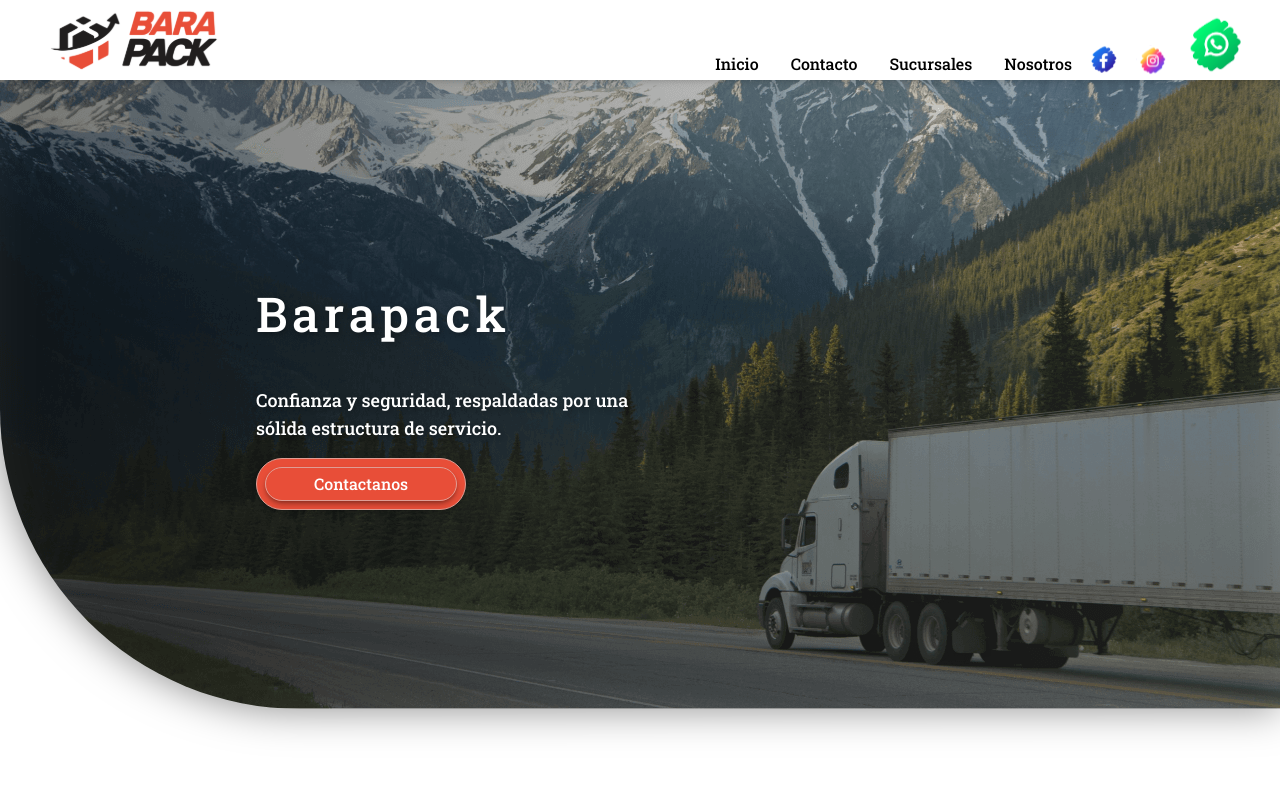
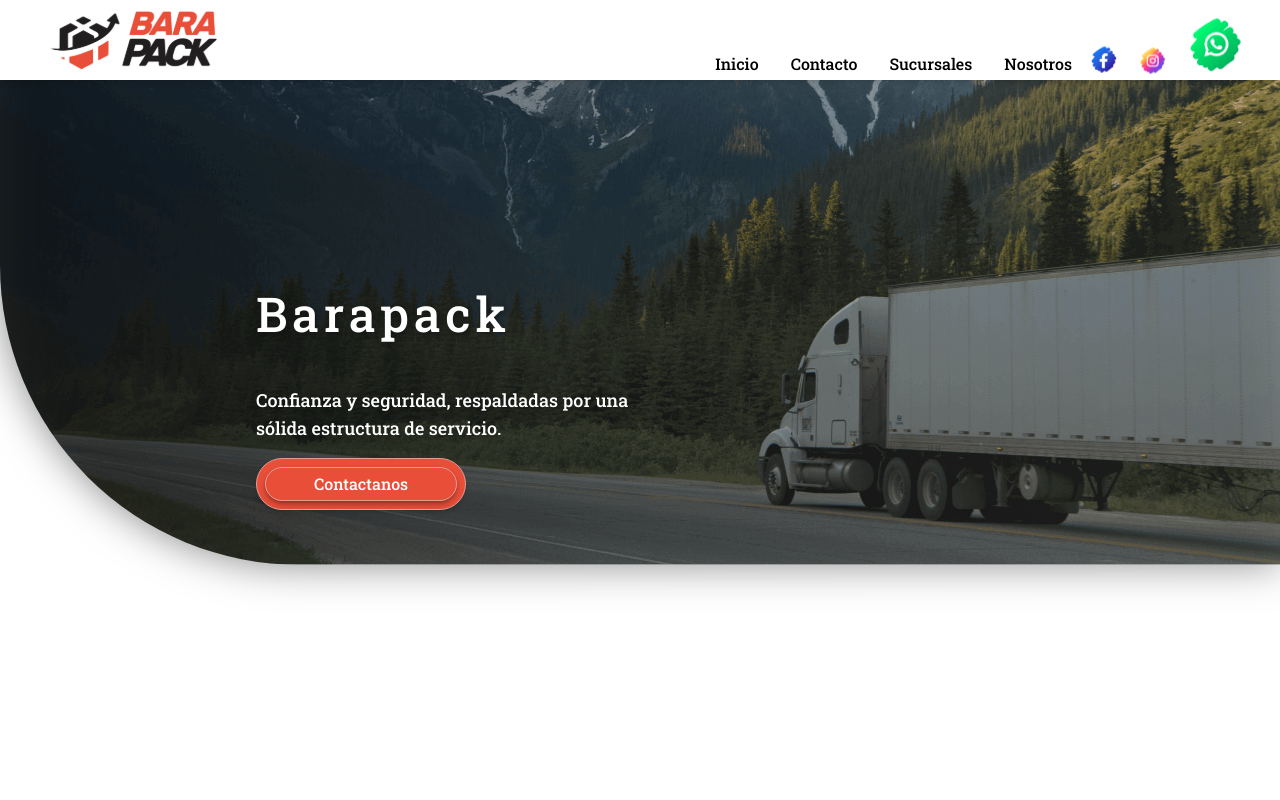
Before and after one commit to nikodiaz/barapack_landing, a React (Vite) app: page / in a window 1280 px wide. Shown: the top 800 px of the page. Built offline with nearby package versions, Linux system fonts and the light colour scheme.

Commit message:
fix: 🛠️ adjust size of hero image

```diff
--- a/src/components/Home/Hero.tsx
+++ b/src/components/Home/Hero.tsx
@@ -8,7 +8,7 @@ const Hero: React.FC<Props> = ({ children }) => {
 		<section className='w-full rounded-bl-[250px]'>
 			<img
 				src={hero}
-				className='relative -top-20 w-full h-[calc(100%-80px)] rounded-bl-[300px] shadow-black drop-shadow-custom'
+				className='relative -top-56 w-full h-[calc(100%-80px)] rounded-bl-[300px] shadow-black drop-shadow-custom'
 			/>
 
 			{children}
```
